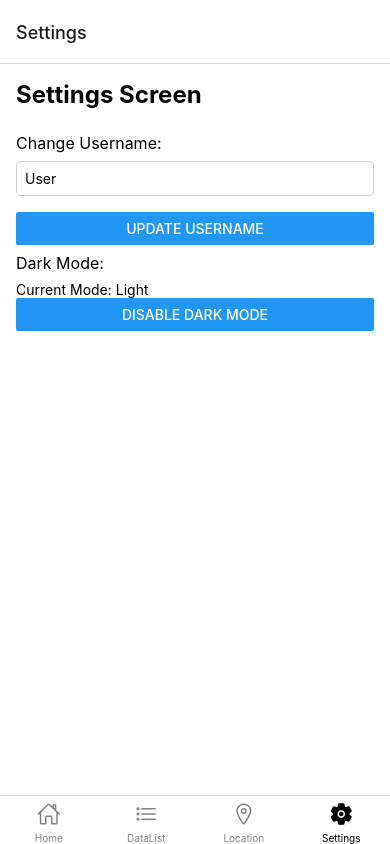
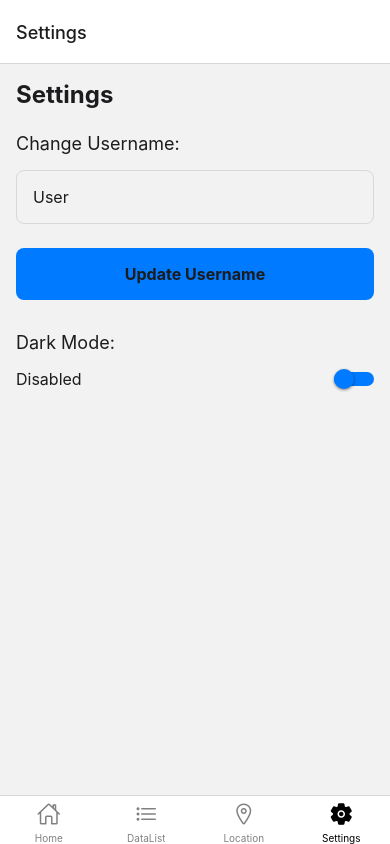
Before and after one commit to Vidassundk/rn-cli-carshop, a React Native app: screen /Settings in a window 390 px wide. Built offline with nearby package versions, Linux system fonts and the light colour scheme; data requests are answered from the project's data file.

Commit message:
Settings Screen / UI / Tests

```diff
--- a/src/views/screens/SettingsScreen.tsx
+++ b/src/views/screens/SettingsScreen.tsx
@@ -1,39 +1,101 @@
 import React, {useState} from 'react';
-import {View, Text, Button, TextInput, StyleSheet} from 'react-native';
-
-import {useAuth} from '../../viewmodels/context/UserContext';
-import {useTheme} from '../../viewmodels/context/ThemeContext';
+import {
+  View,
+  StyleSheet,
+  Alert,
+  Switch,
+  TextInput,
+  TouchableOpacity,
+} from 'react-native';
+import {useAuth} from '@/viewmodels/context/UserContext';
+import {useTheme} from '@/viewmodels/context/ThemeContext';
+import ThemedText from '../components/ThemedText';
 
 const SettingsScreen = () => {
   const {userName, changeUserName} = useAuth();
-  const {theme, toggleTheme} = useTheme();
+  const {theme, toggleTheme, colors, spacing} = useTheme();
   const [newUserName, setNewUserName] = useState(userName);
+  const [isDarkMode, setIsDarkMode] = useState(theme === 'dark');
 
   const handleChangeUserName = () => {
     changeUserName(newUserName);
+    Alert.alert('Success', 'Username updated successfully!');
+  };
+
+  const handleToggleTheme = () => {
+    toggleTheme();
+    setIsDarkMode(prev => !prev);
   };
 
   return (
-    <View style={styles.container}>
-      <Text style={styles.heading}>Settings Screen</Text>
+    <View
+      style={[
+        styles.container,
+        {backgroundColor: colors.background, padding: spacing.md},
+      ]}>
+      <ThemedText
+        variant="h3"
+        style={[styles.heading, {marginBottom: spacing.lg}]}>
+        Settings
+      </ThemedText>
 
-      {/* Username change */}
-      <Text style={styles.label}>Change Username:</Text>
+      <View style={{marginBottom: spacing.xl, gap: spacing.sm}}>
+        <ThemedText
+          style={[
+            styles.label,
+            {color: colors.text, marginBottom: spacing.sm},
+          ]}>
+          Change Username:
+        </ThemedText>
         <TextInput
-        style={styles.input}
+          style={[
+            styles.input,
+            {
+              borderColor: colors.border,
+              color: colors.text,
+              padding: spacing.md,
+              marginBottom: spacing.md,
+              borderRadius: spacing.sm,
+            },
+          ]}
           value={newUserName}
           onChangeText={setNewUserName}
           placeholder="Enter new username"
+          placeholderTextColor={colors.text}
         />
-      <Button title="Update Username" onPress={handleChangeUserName} />
+        <TouchableOpacity
+          style={[
+            styles.button,
+            {
+              backgroundColor: colors.primary,
+              padding: spacing.md,
+              borderRadius: spacing.sm,
+            },
+          ]}
+          onPress={handleChangeUserName}>
+          <ThemedText style={[styles.buttonText, {color: colors.text}]}>
+            Update Username
+          </ThemedText>
+        </TouchableOpacity>
+      </View>
 
-      {/* Dark mode toggle */}
-      <Text style={styles.label}>Dark Mode:</Text>
-      <Text>Current Mode: {theme === 'dark' ? 'Dark' : 'Light'}</Text>
-      <Button
-        title={theme ? 'Disable Dark Mode' : 'Enable Dark Mode'}
-        onPress={toggleTheme}
+      <View style={{marginBottom: spacing.xl, gap: spacing.sm}}>
+        <ThemedText style={[styles.label, {color: colors.text}]}>
+          Dark Mode:
+        </ThemedText>
+        <View style={[styles.switchContainer, {marginTop: spacing.sm}]}>
+          <ThemedText style={{color: colors.text}}>
+            {isDarkMode ? 'Enabled' : 'Disabled'}
+          </ThemedText>
+          <Switch
+            testID="dark-mode-switch"
+            value={isDarkMode}
+            onValueChange={handleToggleTheme}
+            thumbColor={colors.primary}
+            trackColor={{false: colors.primary, true: colors.card}}
           />
+        </View>
+      </View>
     </View>
   );
 };
@@ -41,24 +103,27 @@ const SettingsScreen = () => {
 const styles = StyleSheet.create({
   container: {
     flex: 1,
-    padding: 16,
-    backgroundColor: '#fff',
   },
   heading: {
-    fontSize: 24,
     fontWeight: 'bold',
-    marginBottom: 16,
   },
   label: {
-    fontSize: 16,
-    marginVertical: 8,
+    fontSize: 18,
   },
   input: {
     borderWidth: 1,
-    borderColor: '#ccc',
-    borderRadius: 5,
-    padding: 8,
-    marginBottom: 16,
+    fontSize: 16,
+  },
+  button: {
+    alignItems: 'center',
+  },
+  buttonText: {
+    fontWeight: 'bold',
+  },
+  switchContainer: {
+    flexDirection: 'row',
+    justifyContent: 'space-between',
+    alignItems: 'center',
   },
 });
 
```
Also changed, not shown: 1 other file (tests, documents, lock files or other folders). Lines whose indentation alone changed are shown as unchanged.
